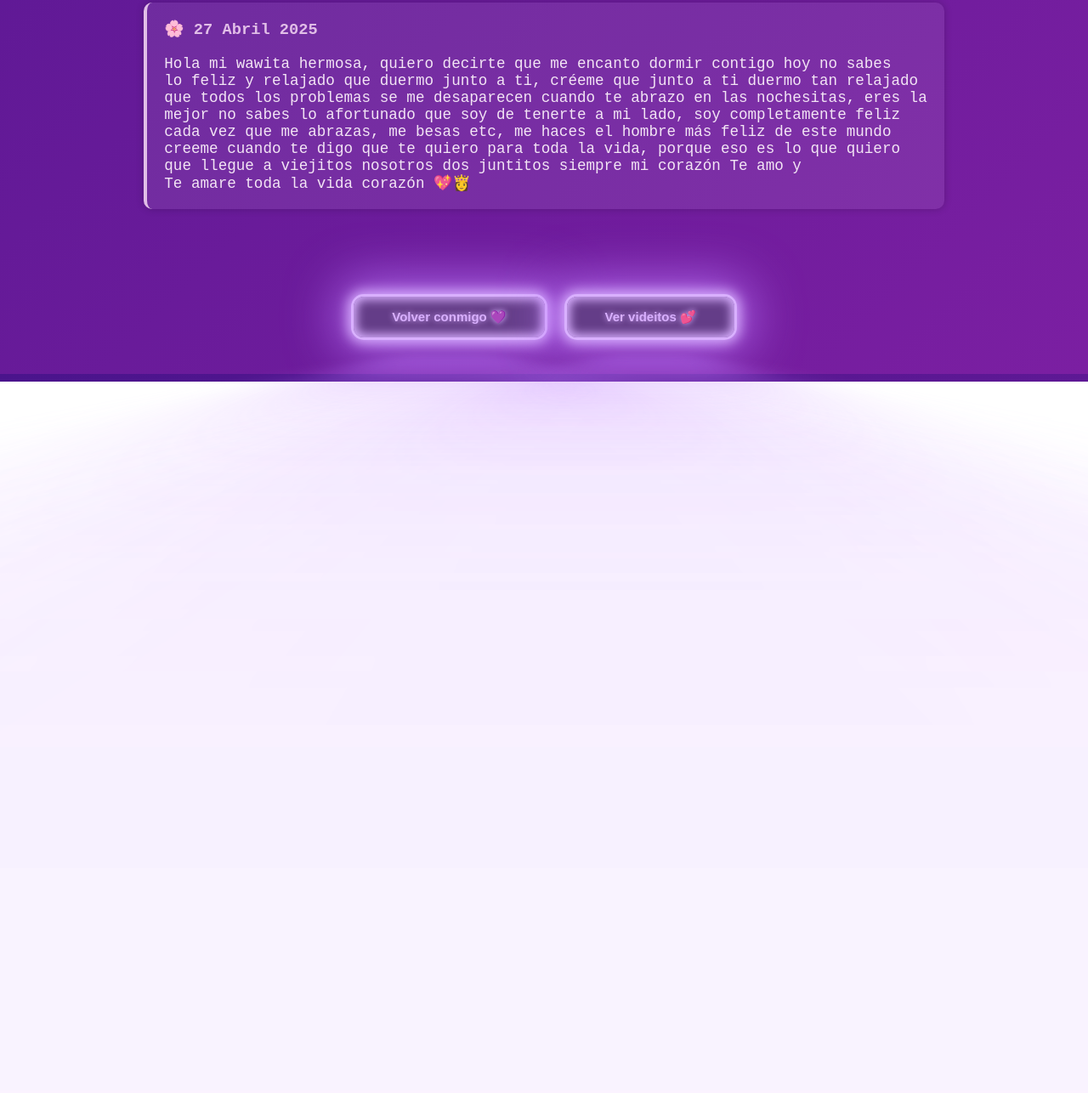
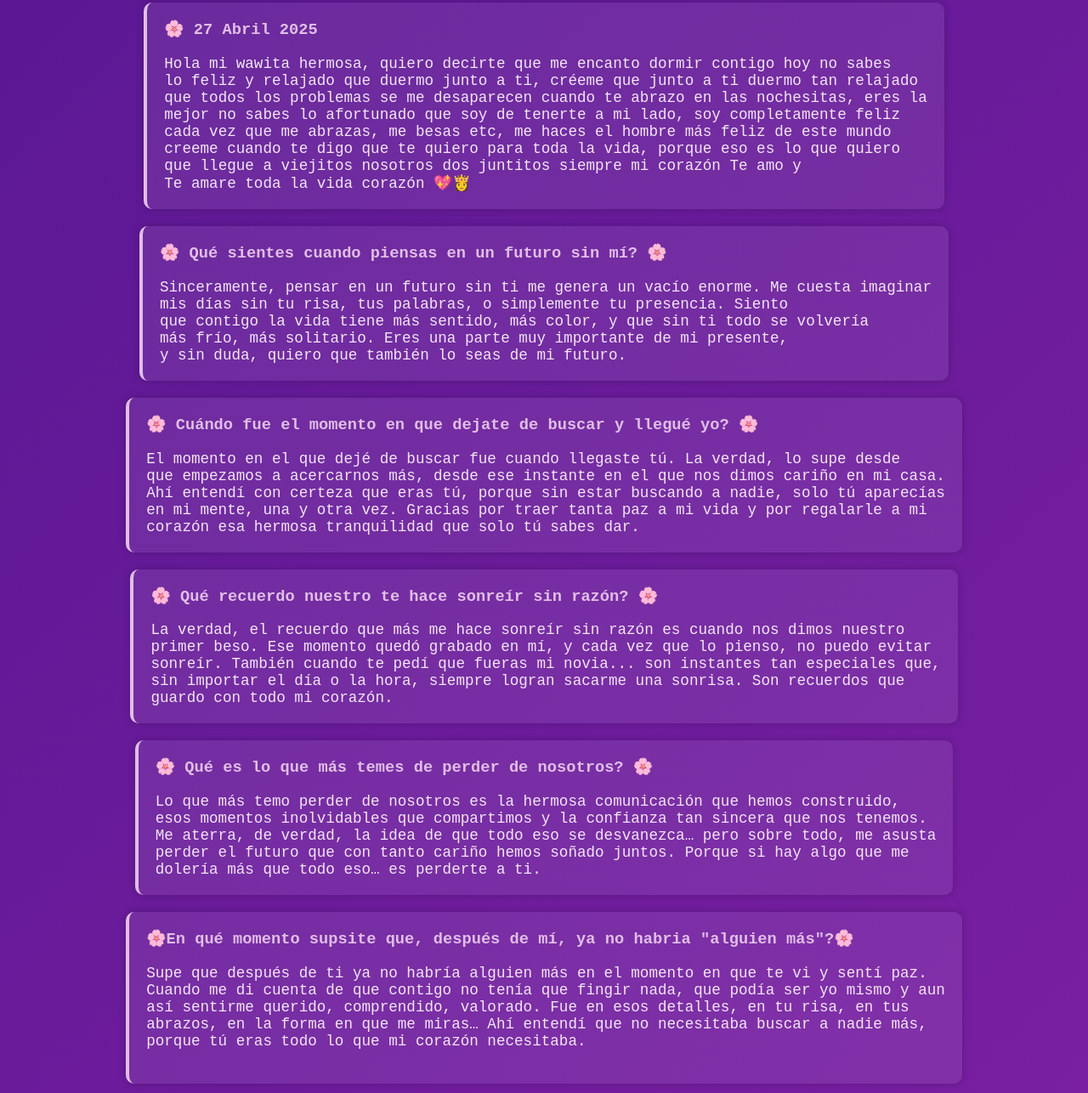
Before and after one commit to Ryo-Cmd09/DD2025, a plain HTML site: page notas.html in a window 1280 px wide. Shown: the part 1446-2732 px from the top of the page at 85% size. Before the commit the page ends 1895 px from the top, so only its background shows below. Drawn offline with Linux system fonts and the light colour scheme.

Commit message:
Update notas.html

```diff
--- a/notas.html
+++ b/notas.html
@@ -202,6 +202,58 @@ Te amo con cada latido, con cada instante, con todo lo que soy 💜
   </div>
 </div>
 
+<div class="note">
+  <h3>🌸 Qué sientes cuando piensas en un futuro sin mí? 🌸</h3>
+  <p>Sinceramente, pensar en un futuro sin ti me genera un vacío enorme. Me cuesta imaginar
+    mis días sin tu risa, tus palabras, o simplemente tu presencia. Siento
+  que contigo la vida tiene más sentido, más color, y que sin ti todo se volvería
+  más frío, más solitario. Eres una parte muy importante de mi presente,
+  y sin duda, quiero que también lo seas de mi futuro.</p>
+  </div>
+</div>
+
+<div class="note">
+  <h3>🌸 Cuándo fue el momento en que dejate de buscar y llegué yo? 🌸</h3>
+  <p>El momento en el que dejé de buscar fue cuando llegaste tú. La verdad, lo supe desde
+    que empezamos a acercarnos más, desde ese instante en el que nos dimos cariño en mi casa.
+    Ahí entendí con certeza que eras tú, porque sin estar buscando a nadie, solo tú aparecías
+     en mi mente, una y otra vez. Gracias por traer tanta paz a mi vida y por regalarle a mi
+     corazón esa hermosa tranquilidad que solo tú sabes dar.</p>
+  </div>
+</div>
+
+<div class="note">
+  <h3>🌸 Qué recuerdo nuestro te hace sonreír sin razón? 🌸</h3>
+  <p>La verdad, el recuerdo que más me hace sonreír sin razón es cuando nos dimos nuestro
+  primer beso. Ese momento quedó grabado en mí, y cada vez que lo pienso, no puedo evitar
+   sonreír. También cuando te pedí que fueras mi novia... son instantes tan especiales que,
+  sin importar el día o la hora, siempre logran sacarme una sonrisa. Son recuerdos que
+  guardo con todo mi corazón.</p>
+  </div>
+</div>
+
+<div class="note">
+  <h3>🌸 Qué es lo que más temes de perder de nosotros? 🌸</h3>
+  <p>Lo que más temo perder de nosotros es la hermosa comunicación que hemos construido,
+     esos momentos inolvidables que compartimos y la confianza tan sincera que nos tenemos.
+      Me aterra, de verdad, la idea de que todo eso se desvanezca… pero sobre todo, me asusta
+       perder el futuro que con tanto cariño hemos soñado juntos. Porque si hay algo que me
+       dolería más que todo eso… es perderte a ti.</p>
+  </div>
+</div>
+
+<div class="note">
+  <h3>🌸En qué momento supsite que, después de mí, ya no habria "alguien más"?🌸</h3>
+  <p>Supe que después de ti ya no habría alguien más en el momento en que te vi y sentí paz.
+    Cuando me di cuenta de que contigo no tenía que fingir nada, que podía ser yo mismo y aun
+     así sentirme querido, comprendido, valorado. Fue en esos detalles, en tu risa, en tus
+     abrazos, en la forma en que me miras… Ahí entendí que no necesitaba buscar a nadie más,
+      porque tú eras todo lo que mi corazón necesitaba.
+
+  </p>
+  </div>
+</div>
+
 
 <div style="display: flex; gap: 20px; flex-wrap: wrap; justify-content: center; margin-top: 40px;">
   <a href="index.html">
```
